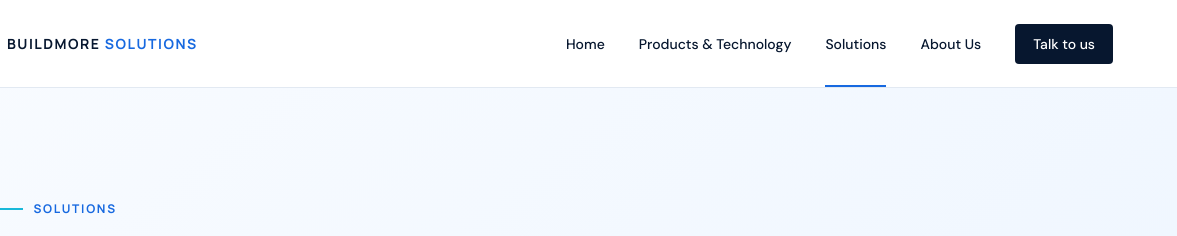
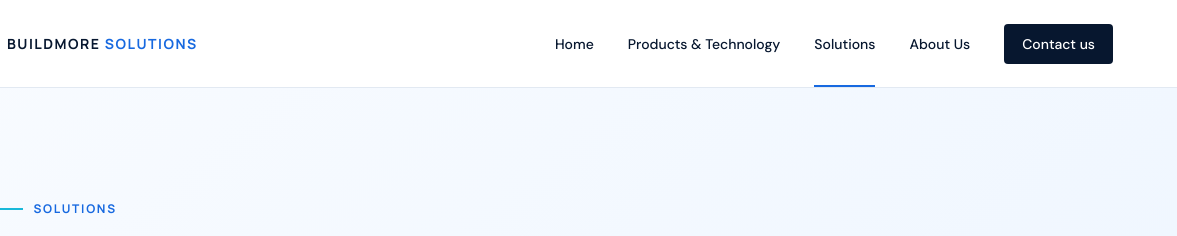
Before and after one commit to jayhohoho2019/bmmain, a website: page solutions.html in a window 1280 px wide. Shown: the top 236 px of the page, 103-1280 px from the left. Drawn offline with Linux system fonts and the light colour scheme.

Commit message:
Update solutions.html

```diff
--- a/solutions.html
+++ b/solutions.html
@@ -1,5 +1,5 @@
 <!doctype html><html lang="en"><head><meta charset="utf-8"><meta name="viewport" content="width=device-width, initial-scale=1"><title>Solutions — Buildmore Solutions</title><link rel="stylesheet" href="styles.css"></head><body>
-<header class="site-header"><a class="brand" href="index.html"><span class="logo"><i></i><i></i><i></i></span><span>BUILDMORE <b>SOLUTIONS</b></span></a><button class="menu">Menu</button><nav><a href="index.html">Home</a><a href="products.html">Products & Technology</a><a class="active" href="solutions.html">Solutions</a><a href="about.html">About Us</a><a class="nav-cta" href="mailto:awssupport@buildmore-solutions.com">Talk to us</a></nav></header>
+<header class="site-header"><a class="brand" href="index.html"><span class="logo"><i></i><i></i><i></i></span><span>BUILDMORE <b>SOLUTIONS</b></span></a><button class="menu">Menu</button><nav><a href="index.html">Home</a><a href="products.html">Products & Technology</a><a class="active" href="solutions.html">Solutions</a><a href="about.html">About Us</a><a class="nav-cta" href="mailto:awssupport@buildmore-solutions.com">Contact us</a></nav></header>
 <main><section class="page-hero compact"><p class="kicker"><span></span> Solutions</p><h1>AI solutions designed around<br><em>real enterprise work.</em></h1><p>From engineering-intensive workloads to internal knowledge, we combine platform technology and delivery expertise to create measurable outcomes.</p></section>
 <section class="solution-grid"><article><span>01</span><h2>Engineering & Simulation AI</h2><p>Accelerate discovery and decision-making across EDA, CAD/CAE, design, and simulation workflows.</p><div class="solution-flow"><b>HPC DATA</b><i>→</i><b>AI MODELS</b><i>→</i><b>ENGINEER</b></div><ul><li>Surrogate modeling</li><li>Design optimization</li><li>Engineering copilots</li></ul></article><article><span>02</span><h2>Enterprise Knowledge Intelligence</h2><p>Turn fragmented documents and expert knowledge into secure, useful answers for every team.</p><div class="solution-flow"><b>CONTENT</b><i>→</i><b>GROUNDING</b><i>→</i><b>ANSWERS</b></div><ul><li>Knowledge assistants</li><li>Intelligent search</li><li>Customer support automation</li></ul></article><article><span>03</span><h2>AI Platform Modernization</h2><p>Create a governed foundation for multiple AI teams, models, and deployment environments.</p><div class="solution-flow"><b>TEAMS</b><i>→</i><b>PLATFORM</b><i>→</i><b>SCALE</b></div><ul><li>Hybrid AI infrastructure</li><li>Model access governance</li><li>FinOps and observability</li></ul></article><article><span>04</span><h2>Life Science Computing</h2><p>Apply scalable computing and AI workflows to data-intensive biological research and discovery.</p><div class="solution-flow"><b>BIO DATA</b><i>→</i><b>COMPUTE</b><i>→</i><b>INSIGHT</b></div><ul><li>Bioinformatics workflows</li><li>Research knowledge systems</li><li>Compute orchestration</li></ul></article></section>
 <section class="method"><p class="kicker light"><span></span> How we deliver</p><h2>From first use case to repeatable capability.</h2><div><article><b>01</b><h3>Discover</h3><p>Align business value, users, data, and constraints.</p></article><article><b>02</b><h3>Design</h3><p>Define the architecture and measurable success criteria.</p></article><article><b>03</b><h3>Deploy</h3><p>Integrate, validate, and launch in your environment.</p></article><article><b>04</b><h3>Scale</h3><p>Operationalize governance and expand to new use cases.</p></article></div></section></main>
```
